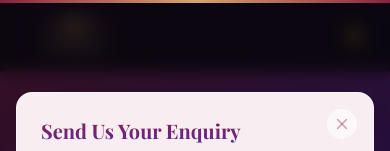
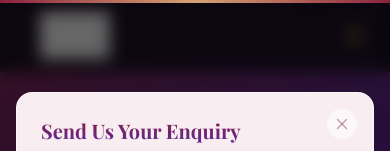
Before and after one commit to jagadeesh0417/Yoga, a Next.js app: page / in a window 390 px wide. Shown: the top 151 px of the page. Built offline with nearby package versions, Linux system fonts and the light colour scheme; a web font is replaced by a local one.

Commit message:
Fix invisible logo: add brightness-0 invert to navbar and mobile sidebar logos

```diff
--- a/src/components/Navbar.tsx
+++ b/src/components/Navbar.tsx
@@ -81,7 +81,7 @@ export default function Navbar() {
                 width={60}
                 height={60}
                 className={cn(
-                  "w-auto object-contain transition-all duration-500",
+                  "w-auto object-contain brightness-0 invert transition-all duration-500",
                   scrolled ? "h-[50px]" : "h-12 md:h-[60px]"
                 )}
                 priority
@@ -154,7 +154,7 @@ export default function Navbar() {
                   alt="MYSTIC YOGA"
                   width={48}
                   height={48}
-                  className="h-12 w-auto object-contain"
+                  className="h-12 w-auto object-contain brightness-0 invert"
                 />
                 <button
                   onClick={() => setMobileOpen(false)}
```
